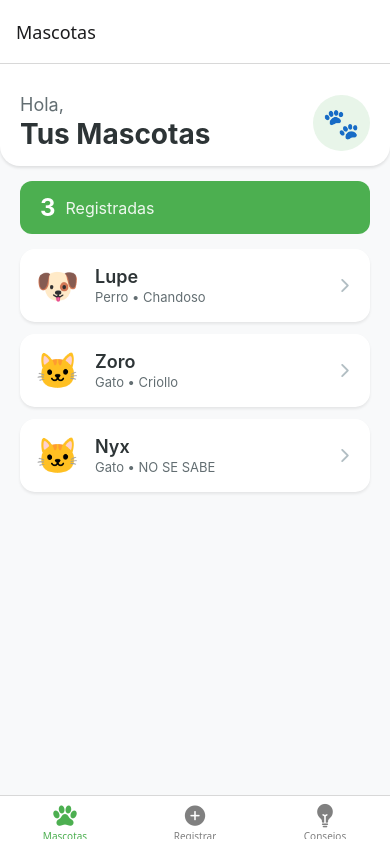
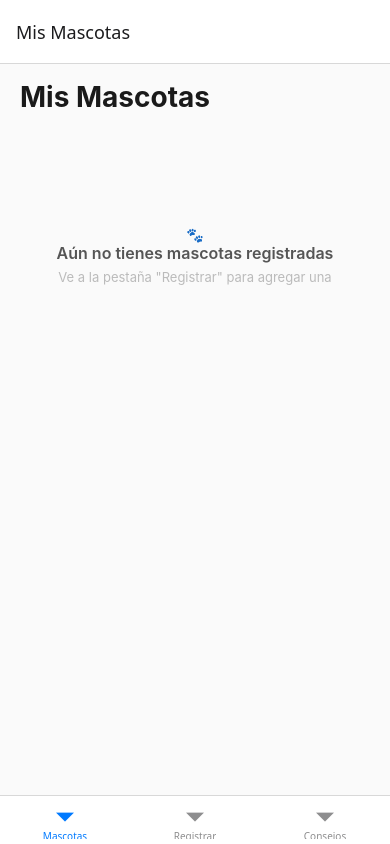
Before and after one commit to JuanAndresM23/PetCare, a React Native app: screen / in a window 390 px wide. Built offline with nearby package versions, Linux system fonts and the light colour scheme.

Commit message:
feat: complete PetCareApp whit hooks and all screens

```diff
--- a/package.json
+++ b/package.json
@@ -12,14 +12,18 @@
   "dependencies": {
     "@react-native/new-app-screen": "0.84.1",
     "@react-navigation/bottom-tabs": "^7.15.8",
+    "@react-navigation/drawer": "^7.9.7",
     "@react-navigation/native": "^7.2.1",
+    "@react-navigation/native-stack": "^7.14.9",
     "@react-navigation/stack": "^7.8.8",
     "react": "19.2.3",
     "react-native": "0.84.1",
     "react-native-gesture-handler": "^2.30.1",
+    "react-native-reanimated": "^4.3.0",
     "react-native-safe-area-context": "^5.7.0",
     "react-native-screens": "^4.24.0",
-    "react-native-vector-icons": "^10.3.0"
+    "react-native-vector-icons": "^10.3.0",
+    "react-native-worklets": "^0.8.1"
   },
   "devDependencies": {
     "@babel/core": "^7.25.2",
--- a/src/data/tipsData.js
+++ b/src/data/tipsData.js
@@ -1,9 +1,8 @@
-// src/data/tipsData.js
 export const CARE_TIPS = [
   { id: 1, text: "Mantén siempre agua fresca y limpia al alcance de tu mascota." },
   { id: 2, text: "Consulta al veterinario al menos una vez al año para chequeos preventivos." },
   { id: 3, text: "El ejercicio diario es vital para mantener un peso saludable." },
-  { id: 4, text: "Limpia los dientes de tu mascota regularmente para evitar enfermedades." },
-  { id: 5, text: "Asegúrate de que su área de descanso sea cómoda y esté protegida del clima." },
+  { id: 4, text: "No utilices insecticidas cerca de tu mascota." },
+  { id: 5, text: "Si hacen mucha bulla, dele con el periodico." },
   { id: 6, text: "Dedica tiempo al juego y a la estimulación mental todos los días." }
 ];
--- a/src/navigation/AppNavigator.js
+++ b/src/navigation/AppNavigator.js
@@ -1,9 +1,10 @@
-import React from 'react';
+// External dependencies
+import React, { useState } from 'react';
 import { NavigationContainer } from '@react-navigation/native';
 import { createBottomTabNavigator } from '@react-navigation/bottom-tabs';
 import { createStackNavigator } from '@react-navigation/stack';
-import Icon from 'react-native-vector-icons/Ionicons';
 
+// Local screens
 import PetListScreen from '../screens/PetListScreen';
 import PetDetailScreen from '../screens/PetDetailScreen';
 import RegisterPetScreen from '../screens/RegisterPetScreen';
@@ -12,44 +13,51 @@ import TipsScreen from '../screens/TipsScreen';
 const Tab = createBottomTabNavigator();
 const Stack = createStackNavigator();
 
-// 1. Modificamos el Stack para que reciba la lista de mascotas
-const PetsStack = ({ pets }) => (
+// Stack navigator for the Pets tab (List + Detail)
+const PetsStack = ({ pets }) => {
+  return (
     <Stack.Navigator>
-    <Stack.Screen name="PetList" options={{ title: 'Mascotas' }}>
+      <Stack.Screen name="PetList" options={{ title: 'Mis Mascotas' }}>
         {(props) => <PetListScreen {...props} pets={pets} />}
       </Stack.Screen>
-    <Stack.Screen name="PetDetail" component={PetDetailScreen} />
+      <Stack.Screen
+        name="PetDetail"
+        component={PetDetailScreen}
+        options={{ title: 'Detalle' }}
+      />
     </Stack.Navigator>
   );
+};
 
-// 2. Modificamos el Navigator principal para recibir los datos de App.js
-const AppNavigator = ({ pets, addPet }) => (
+// Main tab navigator
+const AppNavigator = () => {
+  const [pets, setPets] = useState([]);
+
+  // Adds a new pet to the shared list
+  const addPet = (newPet) => {
+    const petWithId = { ...newPet, id: Date.now().toString() };
+    setPets((prev) => [...prev, petWithId]);
+  };
+
+  return (
     <NavigationContainer>
-    <Tab.Navigator
-      screenOptions={({ route }) => ({
-        tabBarIcon: ({ color, size }) => {
-          let iconName;
-          if (route.name === 'Mascotas') iconName = 'paw';
-          else if (route.name === 'Registrar') iconName = 'add-circle';
-          else if (route.name === 'Consejos') iconName = 'bulb';
-          return <Icon name={iconName} size={size} color={color} />;
-        },
-        tabBarActiveTintColor: '#4CAF50',
-        tabBarInactiveTintColor: 'gray',
-      })}
+      <Tab.Navigator>
+        <Tab.Screen
+          name="Mascotas"
+          options={{ headerShown: false }}
         >
-      {/* Usamos funciones render para pasar las props a cada pantalla */}
-      <Tab.Screen name="Mascotas" options={{ headerShown: false }}>
           {() => <PetsStack pets={pets} />}
         </Tab.Screen>
-
         <Tab.Screen name="Registrar">
-        {(props) => <RegisterPetScreen {...props} addPet={addPet} />}
+          {() => <RegisterPetScreen addPet={addPet} />}
         </Tab.Screen>
-
-      <Tab.Screen name="Consejos" component={TipsScreen} />
+        <Tab.Screen
+          name="Consejos"
+          component={TipsScreen}
+        />
       </Tab.Navigator>
     </NavigationContainer>
   );
+};
 
 export default AppNavigator;
--- a/src/screens/PetDetailScreen.js
+++ b/src/screens/PetDetailScreen.js
@@ -1,18 +1,13 @@
-// External dependencies
 import React, { useState, useEffect } from 'react';
-import { SafeAreaView, View, Text, TouchableOpacity } from 'react-native';
-
-// Navigation
+import { View, Text, TouchableOpacity } from 'react-native';
+import { SafeAreaView } from 'react-native-safe-area-context';
 import { useNavigation, useRoute } from '@react-navigation/native';
-
-// Styles
 import styles from '../styles/PetDetailStyles';
 
 const PetDetailScreen = () => {
   const navigation = useNavigation();
   const route = useRoute();
 
-  // Receive and destructure pet object from params
   const { pet } = route.params;
 
   const [isFavorite, setIsFavorite] = useState(false);
@@ -82,15 +77,4 @@ const PetDetailScreen = () => {
   );
 };
 
-// Returns an emoji based on the pet species
-const getSpeciesEmoji = (species) => {
-  const emojis = {
-    Perro: '🐶',
-    Gato: '🐱',
-    Pájaro: '🐦',
-    Pez: '🐟',
-  };
-  return emojis[species] || '🐾';
-};
-
 export default PetDetailScreen;
--- a/src/screens/PetListScreen.js
+++ b/src/screens/PetListScreen.js
@@ -1,70 +1,89 @@
 // External dependencies
-import React from 'react';
-// 1. Cambiamos la procedencia de SafeAreaView para quitar el warning amarillo
-import { FlatList, Text, TouchableOpacity, View } from 'react-native';
-import { SafeAreaView } from 'react-native-safe-area-context';
+import React, { useState, useEffect } from 'react';
+import { SafeAreaView, FlatList, Text, TouchableOpacity, View } from 'react-native';
 
-// Navigation y otros
+// Navigation
 import { useNavigation } from '@react-navigation/native';
-import Icon from 'react-native-vector-icons/Ionicons';
+
+// Styles
 import styles from '../styles/PetListStyles';
 
+// Returns an emoji based on the pet species
 const getSpeciesEmoji = (species) => {
+  const normalized = species?.trim().toLowerCase();
   const emojis = {
-    Perro: '🐶',
-    Gato: '🐱',
-    Pájaro: '🐦',
-    Pez: '🐟',
+    perro: '🐶',
+    gato: '🐱',
+    pajaro: '🐦',
+    pájaro: '🐦',
+    ave: '🐦',
+    pez: '🐟',
+    conejo: '🐰',
+    hamster: '🐹',
+    hámster: '🐹',
+    tortuga: '🐢',
+    serpiente: '🐍',
+    caballo: '🐴',
   };
-  return emojis[species] || '🐾';
+  return emojis[normalized] || '🐾';
 };
 
-const PetListScreen = ({ pets }) => {
+// Receives pets list as prop from AppNavigator
+const PetListScreen = ({ pets: propPets }) => {
   const navigation = useNavigation();
 
+  // useState: manages the pets array as local state
+  const [pets, setPets] = useState([]);
+
+  // useEffect with empty array: loads initial data when component mounts
+  useEffect(() => {
+    setPets(propPets);
+  }, []);
+
+  // useEffect with dependency: updates list when propPets changes (new pet registered)
+  useEffect(() => {
+    setPets(propPets);
+  }, [propPets]);
+
+  // Navigates to PetDetail passing the full pet object
   const handlePetPress = (pet) => {
     navigation.navigate('PetDetail', { pet });
   };
 
+  // Renders a single pet card
   const renderPetCard = ({ item }) => (
-    <TouchableOpacity style={styles.card} onPress={() => handlePetPress(item)}>
+    <TouchableOpacity
+      style={styles.card}
+      onPress={() => handlePetPress(item)}
+      activeOpacity={0.7}
+    >
+      <Text style={styles.emoji}>{getSpeciesEmoji(item.species)}</Text>
       <View style={styles.cardInfo}>
-        <Text style={styles.emoji}>{getSpeciesEmoji(item.species)}</Text>
-        <View style={styles.textContainer}>
-          <Text style={styles.petName}>{item.name}</Text>
-          <Text style={styles.petSpecies}>{item.species} • {item.breed}</Text>
-        </View>
+        <Text style={styles.petName}>{item.name}</Text>
+        <Text style={styles.petSpecies}>{item.species} · {item.breed}</Text>
       </View>
-      <Icon name="chevron-forward-outline" size={20} color="#B2BEC3" />
+      <Text style={styles.chevron}>›</Text>
     </TouchableOpacity>
   );
 
+  // Empty state when no pets are registered
+  const renderEmptyState = () => (
+    <View style={styles.emptyContainer}>
+      <Text style={styles.emptyEmoji}>🐾</Text>
+      <Text style={styles.emptyText}>Aún no tienes mascotas registradas</Text>
+      <Text style={styles.emptySubtext}>Ve a la pestaña "Registrar" para agregar una</Text>
+    </View>
+  );
+
   return (
-    // SafeAreaView ahora viene de react-native-safe-area-context
-    <SafeAreaView style={styles.container} edges={['top', 'left', 'right']}>
-      <View style={styles.header}>
-        <View>
-          <Text style={styles.greeting}>Hola,</Text>
-          <Text style={styles.welcomeTitle}>Tus Mascotas</Text>
-        </View>
-        <View style={styles.headerIconContainer}>
-          <Text style={styles.headerEmoji}>🐾</Text>
-        </View>
-      </View>
-
-      <View style={styles.summaryContainer}>
-        <View style={styles.summaryCard}>
-          <Text style={styles.summaryCount}>{pets.length}</Text>
-          <Text style={styles.summaryLabel}>Registradas</Text>
-        </View>
-      </View>
-
+    <SafeAreaView style={styles.container}>
+      <Text style={styles.title}>Mis Mascotas</Text>
       <FlatList
         data={pets}
-        // 2. Corregimos el error de las Keys duplicadas asegurando que sea un String único
-        keyExtractor={(item, index) => item.id ? item.id.toString() : index.toString()}
+        keyExtractor={(item) => item.id}
         renderItem={renderPetCard}
-        contentContainerStyle={styles.listContent}
+        contentContainerStyle={styles.list}
+        ListEmptyComponent={renderEmptyState}
         showsVerticalScrollIndicator={false}
       />
     </SafeAreaView>
--- a/src/styles/PetListStyles.js
+++ b/src/styles/PetListStyles.js
@@ -1,114 +1,75 @@
 import { StyleSheet } from 'react-native';
 
-export default StyleSheet.create({
+const styles = StyleSheet.create({
   container: {
     flex: 1,
-    backgroundColor: '#F8F9FA', // Un gris muy suave de fondo
+    backgroundColor: '#FAFAFA',
   },
-  // --- ESTILOS DE LA CABECERA ---
-  header: {
+  title: {
+    fontSize: 28,
+    fontWeight: '700',
+    color: '#1A1A1A',
     paddingHorizontal: 20,
-    paddingTop: 30,
-    paddingBottom: 15,
-    flexDirection: 'row',
-    justifyContent: 'space-between',
-    alignItems: 'center',
-    backgroundColor: '#FFFFFF',
-    borderBottomLeftRadius: 20,
-    borderBottomRightRadius: 20,
-    elevation: 3, // Sombra suave en Android
-    shadowColor: '#000', // Sombra suave en iOS
-    shadowOffset: { width: 0, height: 2 },
-    shadowOpacity: 0.1,
-    shadowRadius: 3,
+    paddingTop: 16,
+    paddingBottom: 12,
   },
-  greeting: {
-    fontSize: 18,
-    color: '#636E72',
-    fontWeight: '400',
-  },
-  welcomeTitle: {
-    fontSize: 28,
-    fontWeight: 'bold',
-    color: '#2D3436',
-    marginTop: 2,
-  },
-  headerIconContainer: {
-    backgroundColor: '#E8F5E9', // Verde muy pálido de fondo
-    padding: 10,
-    borderRadius: 50,
-  },
-  headerEmoji: {
-    fontSize: 30,
-  },
-  // --- ESTILOS DEL RESUMEN ---
-  summaryContainer: {
+  list: {
     paddingHorizontal: 20,
-    marginVertical: 15,
-  },
-  summaryCard: {
-    backgroundColor: '#4CAF50', // Verde vibrante
-    paddingVertical: 12,
-    paddingHorizontal: 20,
-    borderRadius: 12,
-    flexDirection: 'row',
-    alignItems: 'center',
-    elevation: 2,
-  },
-  summaryCount: {
-    fontSize: 24,
-    fontWeight: 'bold',
-    color: '#FFFFFF',
-    marginRight: 10,
-  },
-  summaryLabel: {
-    fontSize: 16,
-    color: '#FFFFFF',
-    opacity: 0.9,
-  },
-  // --- ESTILOS DE LA LISTA ---
-  listContent: {
-    paddingHorizontal: 20,
-    paddingBottom: 20,
+    paddingBottom: 24,
   },
   card: {
     backgroundColor: '#FFFFFF',
-    borderRadius: 15,
-    padding: 15,
-    marginBottom: 12,
+    borderRadius: 12,
+    paddingVertical: 16,
+    paddingHorizontal: 18,
+    marginBottom: 10,
     flexDirection: 'row',
     alignItems: 'center',
-    justifyContent: 'space-between', // Separa el info del icono de flecha
-    // Sombras profesionales
-    elevation: 3,
     shadowColor: '#000',
-    shadowOffset: { width: 0, height: 2 },
-    shadowOpacity: 0.08,
-    shadowRadius: 3,
+    shadowOffset: { width: 0, height: 1 },
+    shadowOpacity: 0.05,
+    shadowRadius: 4,
+    elevation: 1,
   },
   cardInfo: {
-    flexDirection: 'row',
-    alignItems: 'center',
-    flex: 1, // Ocupa todo el espacio disponible
-  },
-  emoji: {
-    fontSize: 35,
-    marginRight: 15,
-    textAlign: 'center',
-    width: 45, // Ancho fijo para alinear textos
-  },
-  textContainer: {
-    flex: 1, // Permite que el texto se ajuste
+    flex: 1,
   },
   petName: {
-    fontSize: 18,
+    fontSize: 16,
     fontWeight: '600',
-    color: '#2D3436',
+    color: '#1A1A1A',
+    marginBottom: 3,
   },
   petSpecies: {
     fontSize: 13,
-    color: '#636E72',
-    marginTop: 2,
-    textTransform: 'capitalize', // Primera letra mayúscula
+    color: '#AAA',
+  },
+  chevron: {
+    fontSize: 22,
+    color: '#DDD',
+    marginLeft: 8,
+  },
+  emptyContainer: {
+    alignItems: 'center',
+    justifyContent: 'center',
+    marginTop: 100,
+  },
+  emptyText: {
+    fontSize: 16,
+    fontWeight: '600',
+    color: '#555',
+    textAlign: 'center',
+  },
+  emptySubtext: {
+    fontSize: 13,
+    color: '#BBB',
+    textAlign: 'center',
+    marginTop: 6,
+  },
+    emoji: {
+    fontSize: 28,
+    marginRight: 14,
   },
 });
+
+export default styles;
--- a/src/styles/RegisterPetStyles.js
+++ b/src/styles/RegisterPetStyles.js
@@ -6,31 +6,20 @@ export default StyleSheet.create({
     backgroundColor: '#F8F9FA', // Mismo fondo suave que el listado
   },
   // --- ESTILOS DE LA CABECERA ---
-  header: {
+ header: {
     paddingHorizontal: 20,
-    paddingTop: 30,
-    paddingBottom: 20,
-    flexDirection: 'row',
-    justifyContent: 'space-between',
-    alignItems: 'center',
-    backgroundColor: '#FFFFFF',
-    borderBottomLeftRadius: 20,
-    borderBottomRightRadius: 20,
-    elevation: 3,
-    shadowColor: '#000',
-    shadowOffset: { width: 0, height: 2 },
-    shadowOpacity: 0.1,
-    shadowRadius: 3,
+    paddingTop: 20,
+    paddingBottom: 16,
   },
   headerTitle: {
     fontSize: 28,
-    fontWeight: 'bold',
-    color: '#2D3436',
+    fontWeight: '700',
+    color: '#1A1A1A',
   },
   headerSubtitle: {
     fontSize: 14,
-    color: '#636E72',
-    marginTop: 2,
+    color: '#AAA',
+    marginTop: 4,
   },
   headerIconContainer: {
     backgroundColor: '#E8F5E9', // Verde muy pálido
```
Also changed, not shown: src/screens/RegisterPetScreen.js (+76 -54 lines), src/screens/TipsScreen.js (+10 -4 lines), src/context/PetContext.js (deleted), 1 other file (tests, documents, lock files or other folders). Lines whose indentation alone changed are shown as unchanged.
